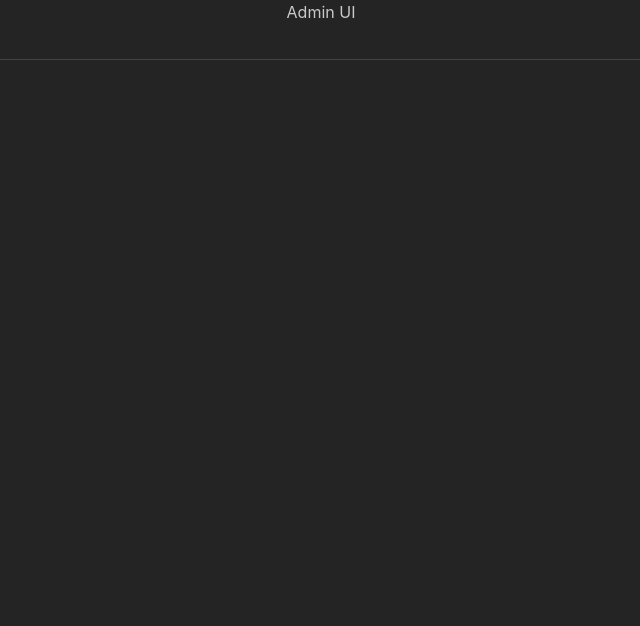
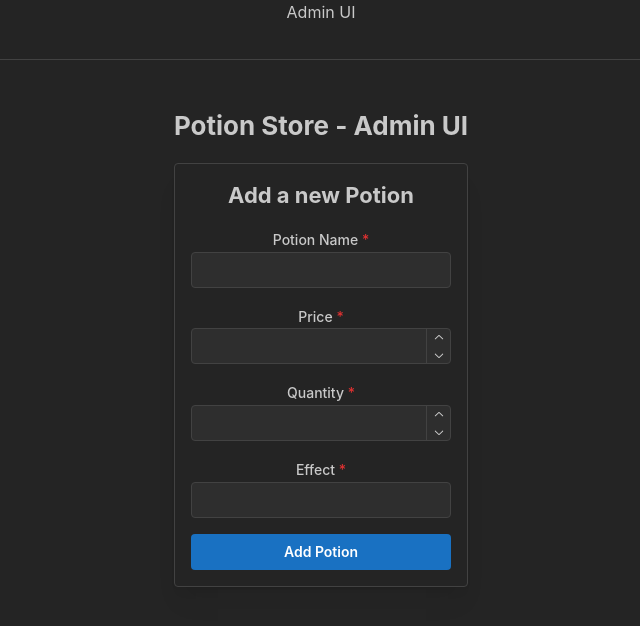
Before and after one commit to MadHatter01/Potion-Store, a React (Vite) app in the folder frontend/admin-ui/: page / in a window 1280 px wide. Shown: the top 626 px of the page, without its empty margins (319-959 px from the left). Built offline with nearby package versions, Linux system fonts and the light colour scheme.

Commit message:
admin ui - add potion form UI

```diff
--- a/frontend/admin-ui/package.json
+++ b/frontend/admin-ui/package.json
@@ -12,8 +12,10 @@
   "dependencies": {
     "@mantine/core": "^7.16.3",
     "@mantine/hooks": "^7.16.3",
+    "axios": "^1.7.9",
     "react": "^19.0.0",
-    "react-dom": "^19.0.0"
+    "react-dom": "^19.0.0",
+    "react-hook-form": "^7.54.2"
   },
   "devDependencies": {
     "@eslint/js": "^9.19.0",
--- /dev/null
+++ b/frontend/admin-ui/src/AdminPanel.jsx
@@ -0,0 +1,34 @@
+import React from "react";
+import axios from "axios"
+import { Container, NumberInput, Paper, TextInput, Title, Stack, Button } from "@mantine/core";
+import {useForm} from "react-hook-form";
+
+const AdminPanel = () =>{
+    const {register, handleSubmit, setValue, reset} = useForm();
+    const addPotion = async (data)=>{
+        console.log(data)
+    }
+    return (
+        <>
+            <Container size="lg">
+                <Title order={2} align="center" mb="lg">
+                    Potion Store - Admin UI
+                </Title>
+                <Paper shadow="md" p="md" withBorder mb="lg">
+                    <Title order={3} mb="md">Add a new Potion</Title>
+                <form onSubmit={handleSubmit(addPotion)}>
+                    <Stack>
+                        <TextInput label="Potion Name" {...register("name")} required />
+                        <NumberInput label="Price" {...register("price", {valueAsNumber: true})} onChange={(value)=> setValue("price", value)} required />
+                        <NumberInput label="Quantity" {...register("quantity", {valueAsNumber:true})} onChange={(value)=>setValue("quantity", value)} required />
+                        <TextInput label="Effect"  {...register("effect")} required/>
+                        <Button type="submit" color="blue">Add Potion</Button>
+                    </Stack>
+                </form>
+                </Paper>
+            </Container>
+        </>
+    )
+}
+
+export default AdminPanel;
--- a/frontend/admin-ui/src/App.jsx
+++ b/frontend/admin-ui/src/App.jsx
@@ -3,6 +3,7 @@ import reactLogo from './assets/react.svg'
 import viteLogo from '/vite.svg'
 import './App.css'
 import { AppShell } from '@mantine/core'
+import AdminPanel from './AdminPanel'
 
 function App() {
   const [count, setCount] = useState(0)
@@ -18,7 +19,10 @@ function App() {
 
 
 
-            <AppShell.Main></AppShell.Main>
+            <AppShell.Main>
+
+              <AdminPanel />
+            </AppShell.Main>
             </AppShell>
     </>
   )
```
Also changed, not shown: 1 other file (tests, documents, lock files or other folders).
